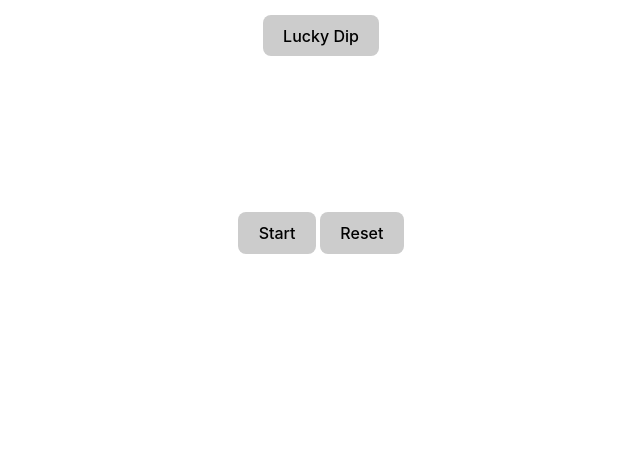
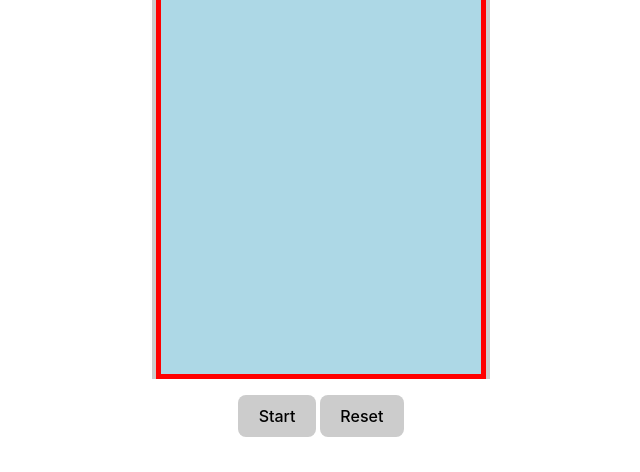
Before and after one commit to ChromaticRanger/live5-lottery, a website built with Vite: page index.html in a window 1280 px wide. Shown: the part 328-800 px from the top of the page, without its empty margins (319-959 px from the left). Built offline with nearby package versions, Linux system fonts and the light colour scheme.

Commit message:
Added some initial styles for the playing area and canvas.

```diff
--- a/src/style.css
+++ b/src/style.css
@@ -44,6 +44,22 @@ h1 {
   text-align: center;
 }
 
+#gamecanvas {
+  width: 320px;
+  height: 480px;
+  background-color: lightblue;
+  border: 5px solid red;
+}
+
+#playingsurface {
+  display: flex;
+  place-items: center;
+  justify-content: center;
+  margin-top: 1rem;
+  margin-bottom: 1rem;
+  background-color: #cccccc;
+}
+
 button {
   border-radius: 8px;
   border: 1px solid transparent;
```
